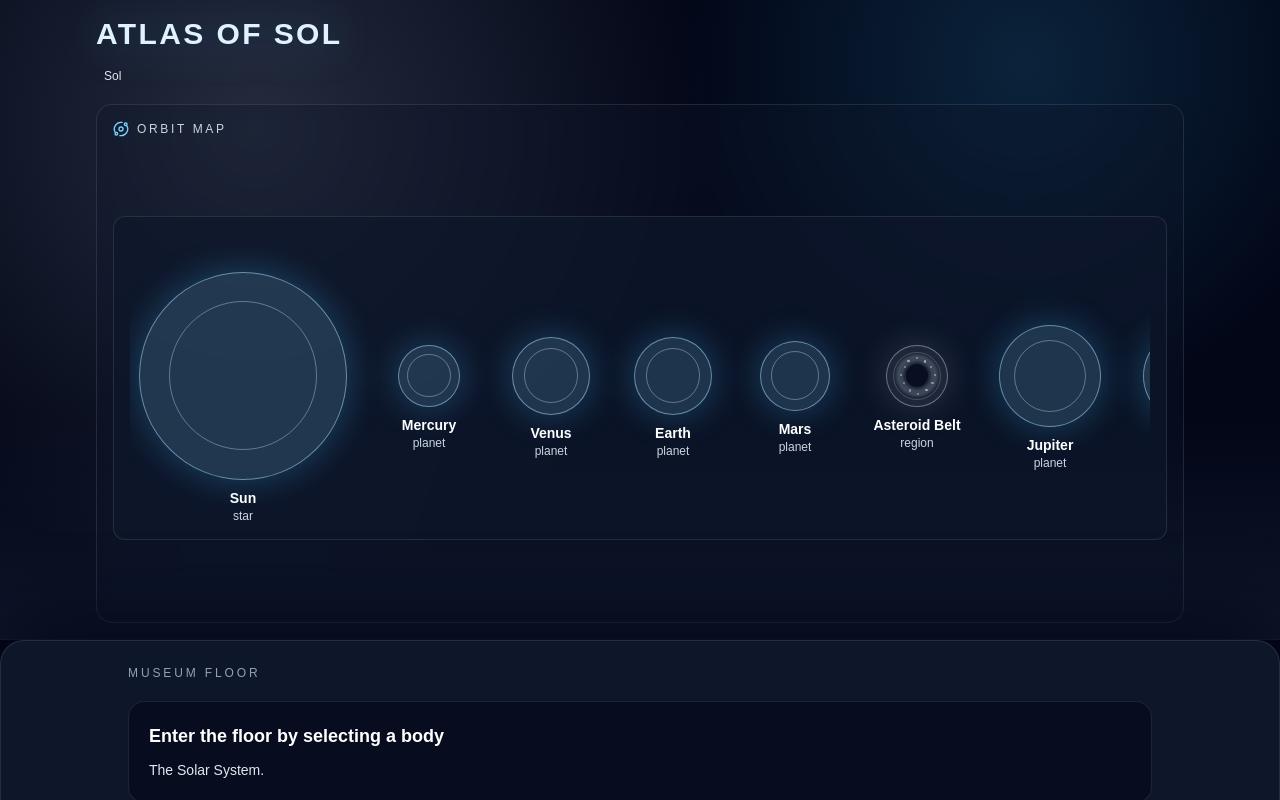
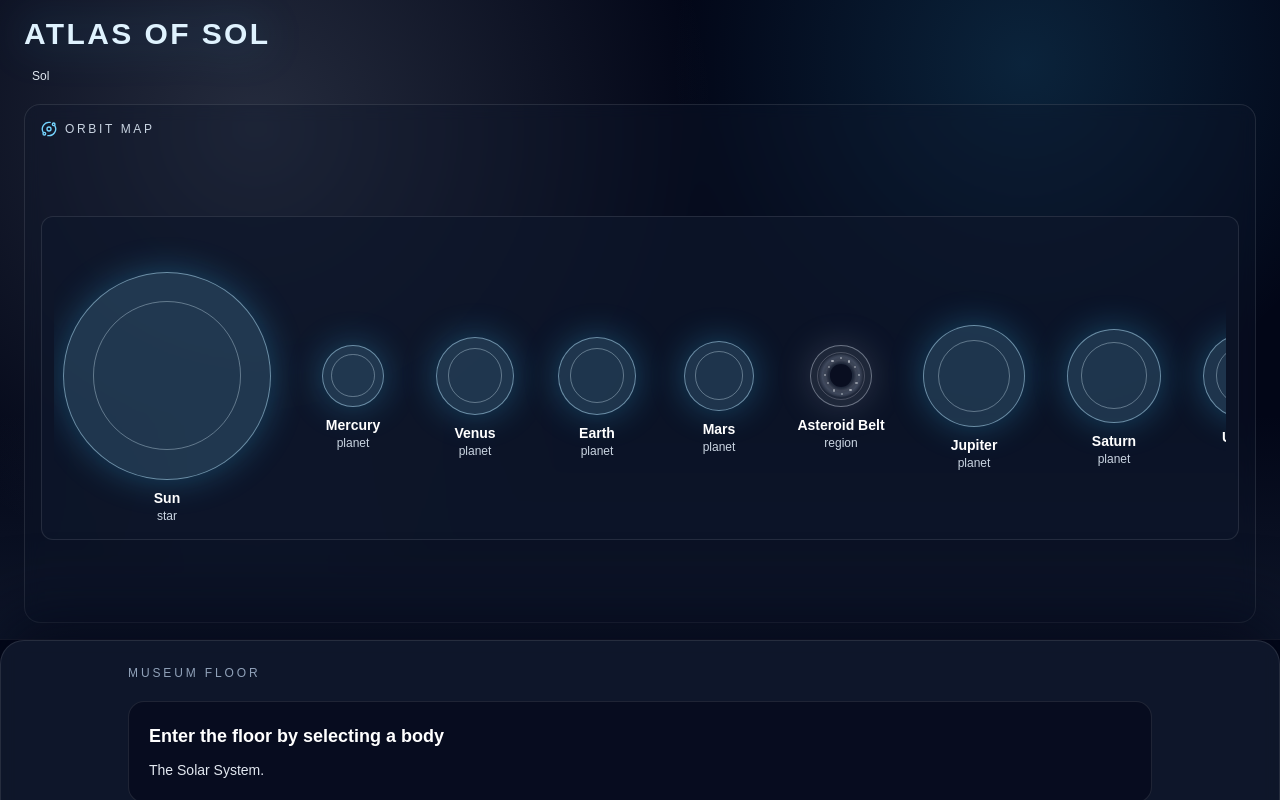
Before and after one commit to a-steltz/Atlas-Of-Sol, a Next.js app: page / in a window 1280 px wide. Shown: the top 800 px of the page. Built offline with nearby package versions, Linux system fonts and the light colour scheme.

Commit message:
orbit scrollbar better matching style, other style tweaks

```diff
--- /dev/null
+++ b/agentMemory/2026-02-27-2030-orbit-map-width-default.md
@@ -0,0 +1,31 @@
+## Session Summary
+- Widened the sticky top-map wrapper so the orbit map uses more horizontal viewport space on desktop.
+- Kept museum-floor layout constraints unchanged.
+- Restyled the orbit lane horizontal scrollbar to be thinner and match the atlas blue/slate visual language.
+- Further reduced left/right dead space so the orbit lane occupies more horizontal area at desktop widths.
+
+## Decisions Locked
+- Increase only the top-map shell width cap (`max-w-6xl` -> `max-w-[96rem]`) to reduce left/right wasted space without changing internal orbit lane behavior.
+- Keep scrollbar customization scoped to orbit lane only via a dedicated class (`orbit-lane-scrollbar`) to avoid changing scrollbars globally.
+- Increase sticky map shell cap again (`max-w-[96rem]` -> `max-w-[112rem]`) and reduce map-lane padding to prioritize map width over decorative gutters.
+- Let lane content expand to available width on large screens (`w-max min-w-full` with `xl:justify-between`) while preserving horizontal scroll on narrower viewports.
+
+## Files Touched
+- [uncommitted] `src/app/_components/atlas-map-shell.tsx` - widened sticky map wrapper again, reduced map-lane gutters, and improved large-screen lane fill behavior.
+- [uncommitted] `src/app/globals.css` - added thin, atlas-themed horizontal scrollbar styling for the orbit lane.
+- [uncommitted] `agentMemory/2026-02-27-2030-orbit-map-width-default.md` - session journal entry.
+
+## Validation Run
+- `npm run lint` - pass
+- `npm run lint` - pass (post width/gutter reduction)
+
+## Open Questions
+- N/A
+
+## Next Steps
+- If desired, tune side padding (`px-4 sm:px-8`) for even wider map content on extra-large displays.
+- If desired, further reduce scrollbar prominence by lowering thumb opacity or height from `8px` to `6px`.
+
+## Risks / Notes
+- Wider container may slightly increase line lengths/spacing in the sticky header area on very large monitors.
+- WebKit and Firefox scrollbar implementations differ slightly; styling intent is consistent but exact rendering will vary by browser.
--- a/src/app/_components/atlas-map-shell.tsx
+++ b/src/app/_components/atlas-map-shell.tsx
@@ -77,7 +77,7 @@ export default function AtlasMapShell({ systems, bodies, childrenByParentId }: A
         <div className="min-h-[190svh] bg-slate-950 text-slate-100">
             <section className="sticky top-0 z-0 h-[80svh] overflow-hidden border-b border-white/10">
                 <div className="absolute inset-0 bg-[radial-gradient(circle_at_20%_20%,rgba(148,163,184,0.24),transparent_40%),radial-gradient(circle_at_80%_10%,rgba(56,189,248,0.16),transparent_30%),linear-gradient(180deg,#020617_0%,#020617_65%,#0f172a_100%)]" />
-                <div className="relative mx-auto flex h-full w-full max-w-6xl flex-col gap-4 px-4 py-4 sm:px-8">
+                <div className="relative mx-auto flex h-full w-full max-w-[112rem] flex-col gap-4 px-3 py-4 sm:px-5 lg:px-6">
                     <header className="flex flex-col gap-3">
                         <h1 className="text-2xl font-semibold tracking-[0.08em] text-sky-100 uppercase drop-shadow-[0_0_22px_rgba(56,189,248,0.32)] sm:text-3xl">
                             Atlas of Sol
@@ -120,11 +120,11 @@ export default function AtlasMapShell({ systems, bodies, childrenByParentId }: A
                                 </div>
                             ) : (
                                 <div className="flex flex-1 items-center">
-                                    <div className="w-full rounded-xl border border-white/10 bg-slate-900/70 px-4 py-4">
-                                        <div className="h-[290px] overflow-x-auto overflow-y-hidden pb-1">
+                                    <div className="w-full rounded-xl border border-white/10 bg-slate-900/70 px-2 py-4 sm:px-3">
+                                        <div className="orbit-lane-scrollbar h-[290px] overflow-x-auto overflow-y-hidden pb-1">
                                             {/* Marker centers are locked to one midpoint so all circles share
                                                 the same visual orbit horizon, independent of body size. */}
-                                            <div className="flex h-full min-w-max items-stretch gap-4 sm:gap-6">
+                                            <div className="flex h-full w-max min-w-full items-stretch gap-4 sm:gap-6 xl:justify-between">
                                                 {laneModel.laneBodies.map((body, index) => {
                                                     const isCenter = index === 0;
                                                     const variant = isCenter ? "anchor" : "child";
--- a/src/app/globals.css
+++ b/src/app/globals.css
@@ -24,3 +24,31 @@ body {
     color: var(--foreground);
     font-family: Arial, Helvetica, sans-serif;
 }
+
+/**
+ * Orbit lane horizontal scrollbar styling.
+ * Keeps scroll affordance visible but visually aligned with the atlas palette.
+ */
+.orbit-lane-scrollbar {
+    scrollbar-width: thin;
+    scrollbar-color: rgba(125, 211, 252, 0.5) rgba(15, 23, 42, 0.45);
+}
+
+.orbit-lane-scrollbar::-webkit-scrollbar {
+    height: 8px;
+}
+
+.orbit-lane-scrollbar::-webkit-scrollbar-track {
+    background: rgba(15, 23, 42, 0.45);
+    border-radius: 9999px;
+}
+
+.orbit-lane-scrollbar::-webkit-scrollbar-thumb {
+    background: linear-gradient(90deg, rgba(56, 189, 248, 0.35), rgba(125, 211, 252, 0.65));
+    border: 1px solid rgba(186, 230, 253, 0.35);
+    border-radius: 9999px;
+}
+
+.orbit-lane-scrollbar::-webkit-scrollbar-thumb:hover {
+    background: linear-gradient(90deg, rgba(56, 189, 248, 0.5), rgba(125, 211, 252, 0.85));
+}
```
